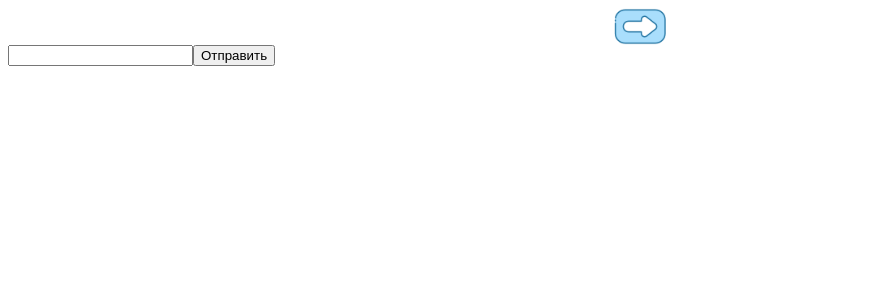
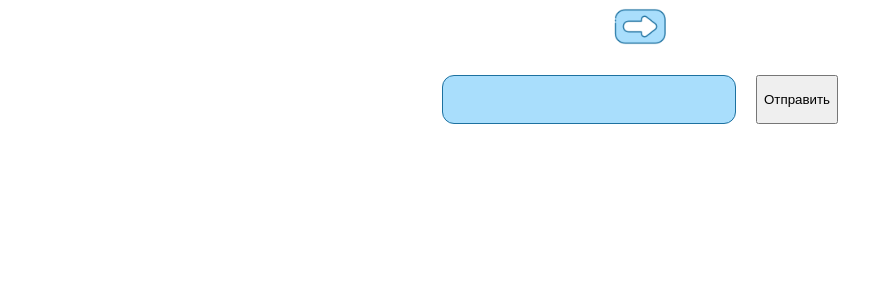
Before and after one commit to SensNyaha/react-translate, a React (Create React App) app: page / in a window 1280 px wide. Shown: the top 300 px of the page, without its empty margins (0-893 px from the left). Built offline with nearby package versions, Linux system fonts and the light colour scheme.

Commit message:
стайлинг инпута

```diff
--- a/src/components/WordInputForm/WordInputForm.scss
+++ b/src/components/WordInputForm/WordInputForm.scss
@@ -0,0 +1,29 @@
+.input-form {
+    margin: 30px auto;
+
+    display: flex;
+    justify-content: center;
+    gap: 20px;
+
+    &__input {
+        max-width: 350px;
+        padding: 10px;
+
+        background-color: #A9DEFC;
+        border: solid 1px #1D71A0;;
+        border-radius: 12px;
+        outline: none;
+
+        color: #fff;
+        text-shadow: 1px 0 #1D71A0, -1px 0 #1D71A0, 0 1px #1D71A0, 0 -1px #1D71A0,
+        1px 1px #1D71A0, -1px -1px #1D71A0, 1px -1px #1D71A0, -1px 1px #1D71A0;
+        caret-color: #1D71A0;
+
+        font-size: 18px;
+        font-weight: 900;
+        font-family:system-ui, -apple-system, BlinkMacSystemFont, 'Segoe UI', Roboto, Oxygen, Ubuntu, Cantarell, 'Open Sans', 'Helvetica Neue', sans-serif;
+        line-height: 1.5;
+
+        text-align: center;
+    }
+}
--- a/src/components/WordInputForm/WordInputForm.tsx
+++ b/src/components/WordInputForm/WordInputForm.tsx
@@ -3,6 +3,8 @@ import { useDispatch, useSelector } from "react-redux";
 import { store } from "../../store";
 import { setCurrentInput, translateCurrentWord } from "../../store/actions/appActions";
 import { IAppReducer } from "../../store/reducers/appReducer";
+
+import './WordInputForm.scss';
 
 const WordInputForm = () => {
     const dispatch = useDispatch();
@@ -10,12 +12,12 @@ const WordInputForm = () => {
     const state = useSelector((state: IAppReducer) => state) as IAppReducer;
 
     return (
-        <form onSubmit={(e)=> {
+        <form className="input-form" onSubmit={(e)=> {
             e.preventDefault();
             dispatchAsync(translateCurrentWord());
         }}>
-        <input type="text" value={state.currentInput} onChange={(e) => {dispatch(setCurrentInput(e.target.value))}}/>
-        <button >
+        <input className="input-form__input" type="text" value={state.currentInput} onChange={(e) => {dispatch(setCurrentInput(e.target.value))}}/>
+        <button className="input-form__button">
                 Отправить
         </button>
         </form> );
```
